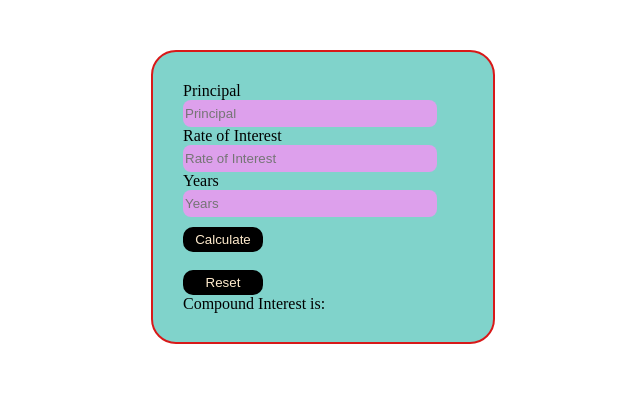
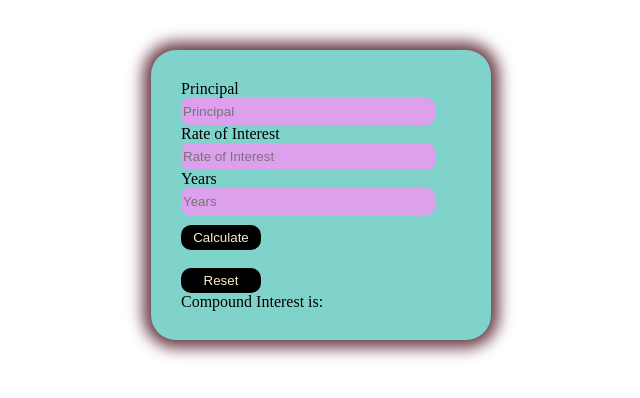
Before and after one commit to krisanu886/Compound-Interest, a plain HTML site: page index.html in a window 1280 px wide. Shown: the whole page, without its empty margins (57-697 px from the left). Drawn offline with Linux system fonts and the light colour scheme.

Commit message:
updated some styles

```diff
--- a/style.css
+++ b/style.css
@@ -4,8 +4,9 @@
     text-align: center;
 } */
 #container{
-    border: 2px solid rgb(216, 25, 25);
+    border: none;
     border-radius: 25px;
+    box-shadow: 0 0 15px 8px rgb(107, 59, 71);
     width: 300px;
     height: 250px;
     margin-left: 200px;
```
